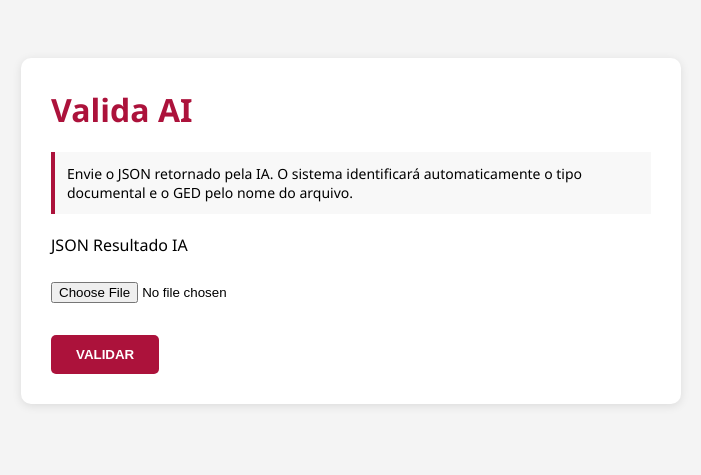
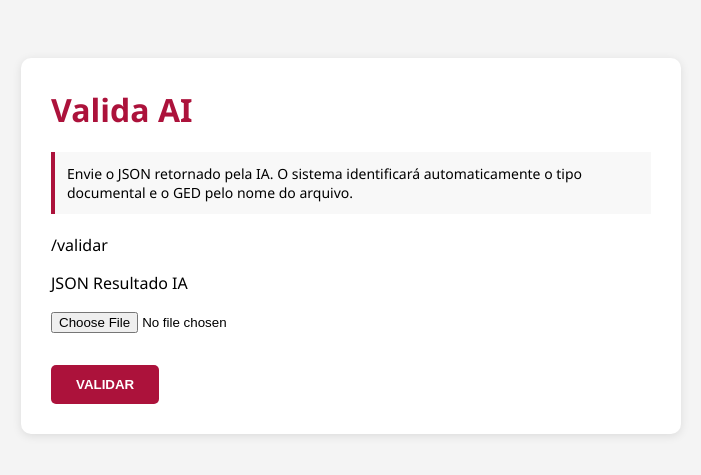
Before and after one commit to RafaelFerreira0906/valida-ai, a Flask app: page / in a window 1280 px wide. Shown: the top 475 px of the page, without its empty margins (289-990 px from the left). Run offline with Flask 3, Linux system fonts and the light colour scheme.

Commit message:
primeira versao

```diff
--- a/templates/index.html
+++ b/templates/index.html
@@ -2,12 +2,10 @@
 <html lang="pt-BR">
 
 <head>
-
     <meta charset="utf-8">
     <title>Valida AI</title>
 
     <style>
-
         body {
             font-family: 'Segoe UI', Arial, sans-serif;
             background: #f4f4f4;
@@ -58,9 +56,7 @@ button:hover {
             margin-bottom: 20px;
             font-size: 14px;
         }
-
     </style>
-
 </head>
 
 <body>
@@ -74,7 +70,8 @@ button:hover {
             o tipo documental e o GED pelo nome do arquivo.
         </div>
 
-    <form
+        /validar
+
             <p>JSON Resultado IA</p>
 
             <input
```
Lines whose indentation alone changed are shown as unchanged.
